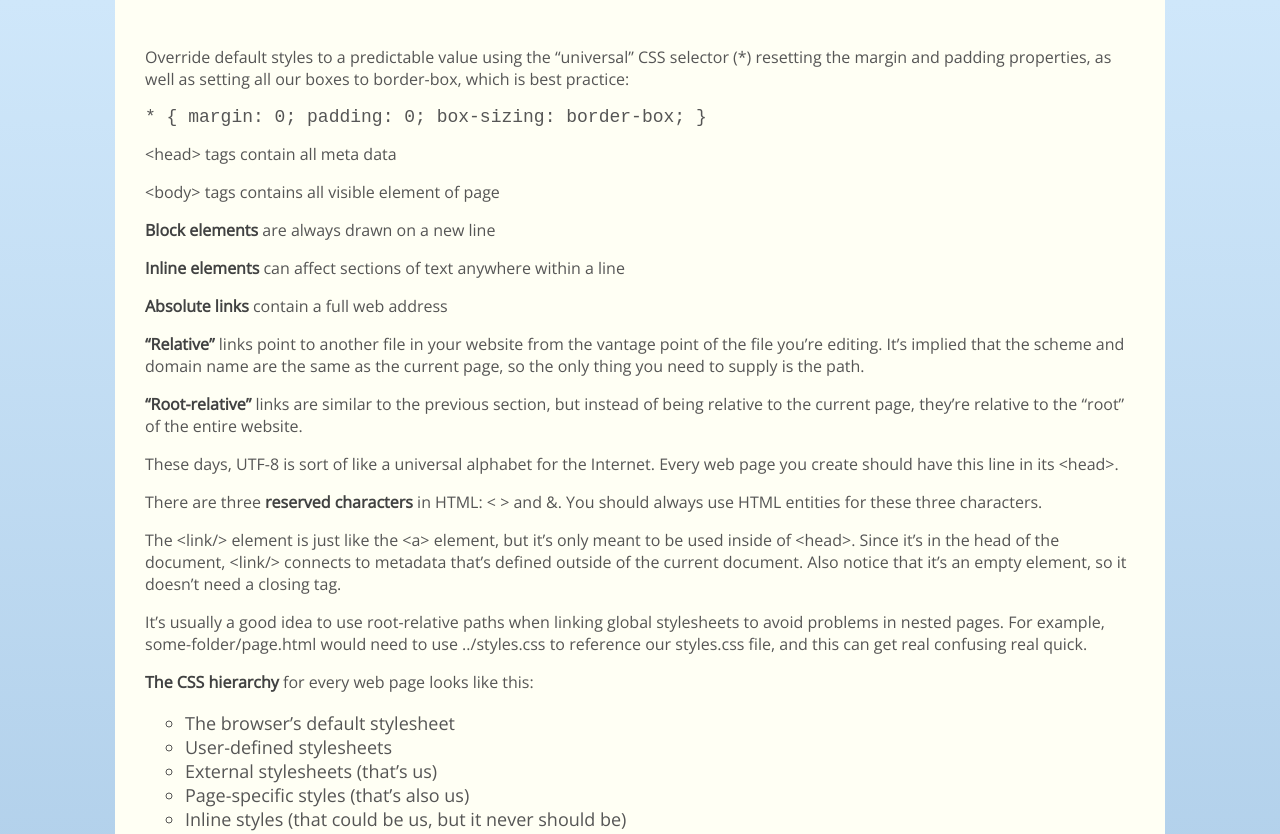
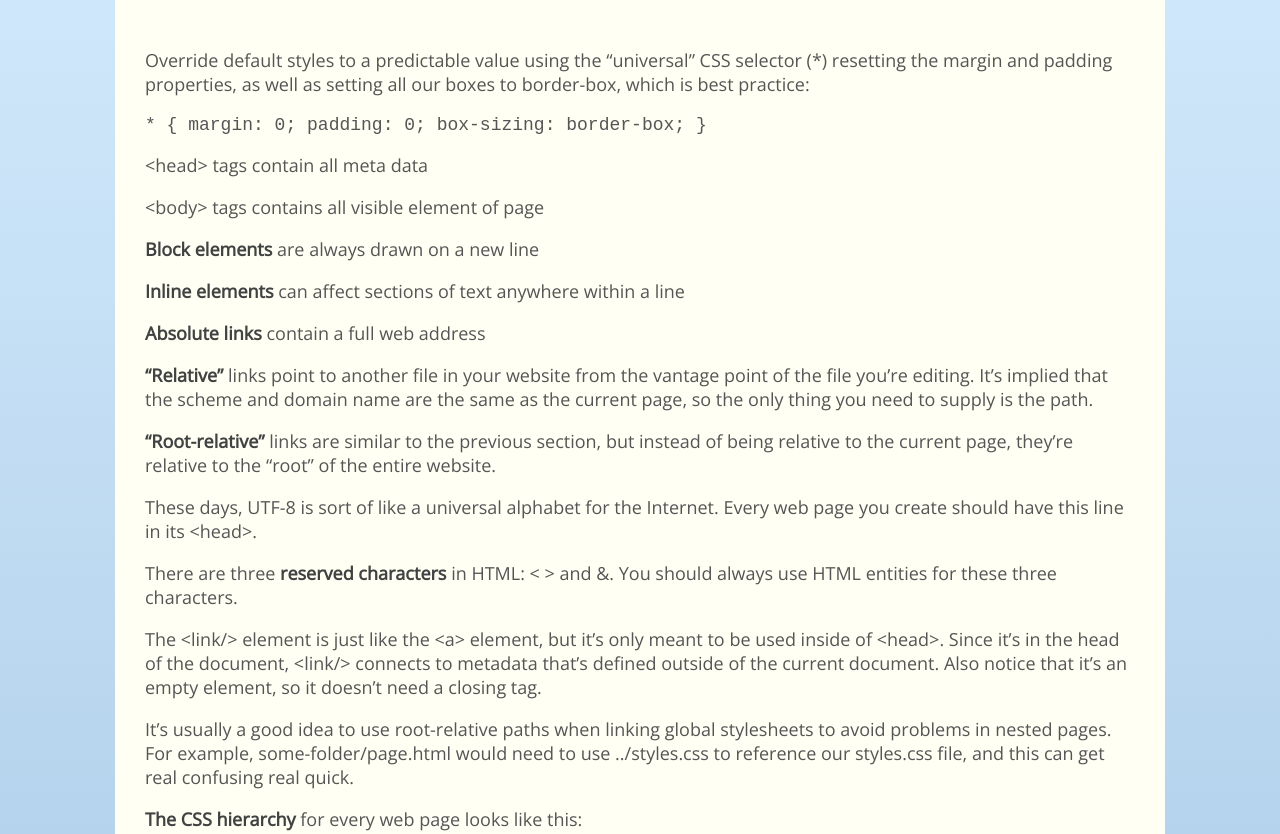
Before and after one commit to jamess81/jamess81.github.io, a plain HTML site: page index.html in a window 1280 px wide. Shown: the top 834 px of the page. Drawn offline with nearby package versions, Linux system fonts and the light colour scheme.

Commit message:
Update styles.css

```diff
--- a/styles.css
+++ b/styles.css
@@ -45,7 +45,6 @@ a {
 
 p {
   text-align: left;
-  font-size: 2vmin;
 }
 
 strong {
```
